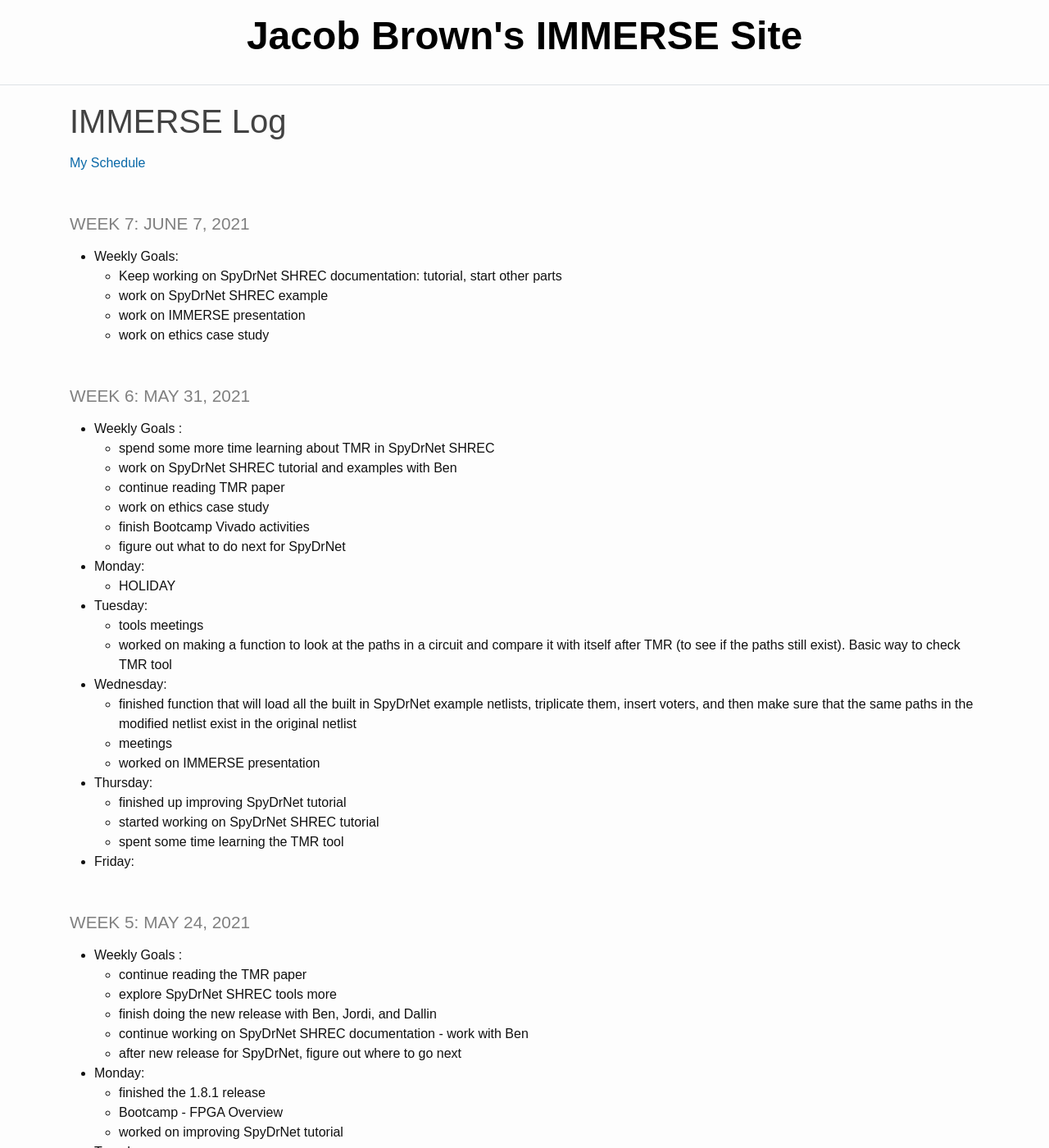
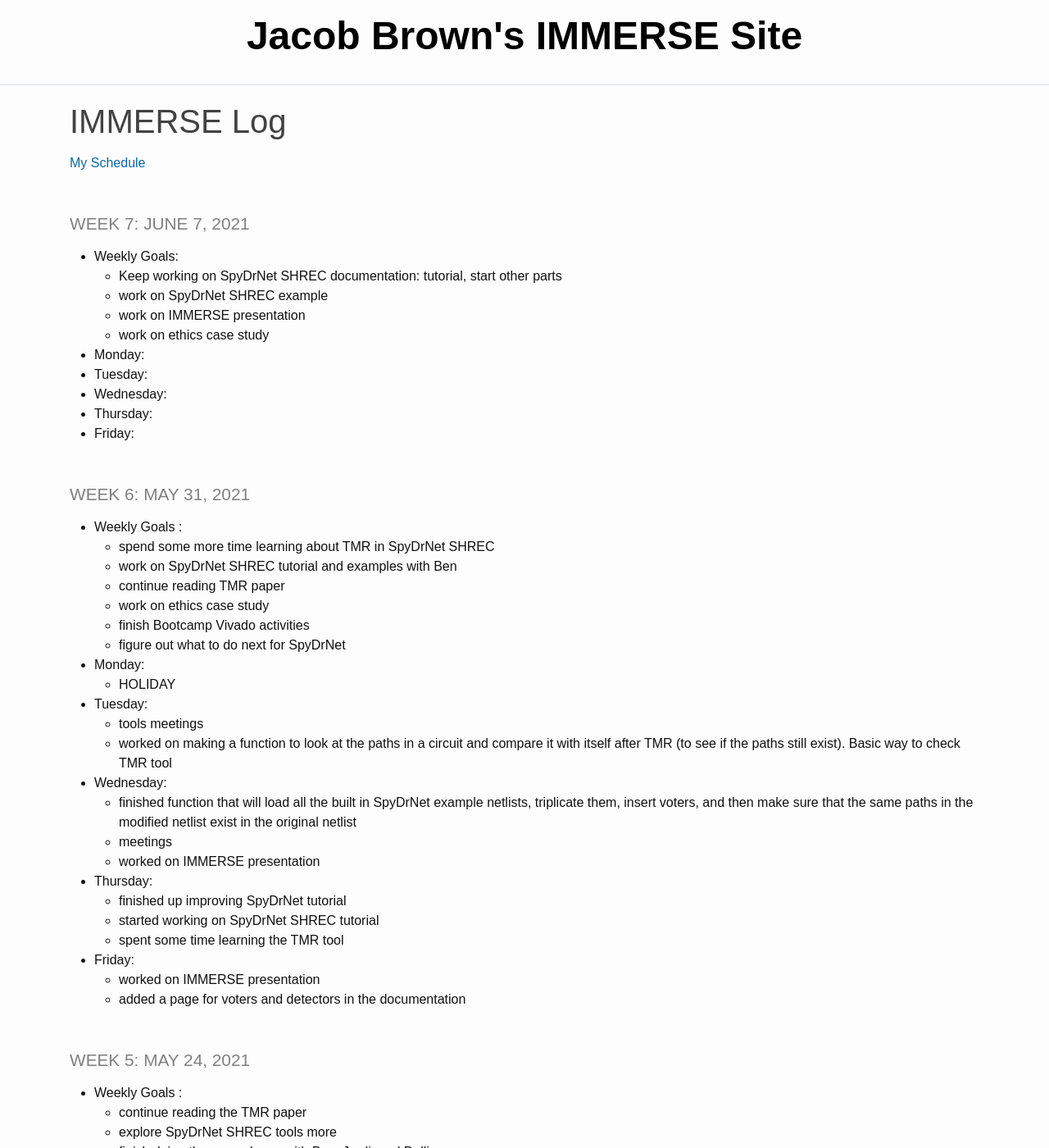
Before and after one commit to jacobdbrown4/jacob_brown, a Jekyll site: the page built from _pages/log.md, in a window 1280 px wide and 1400 px high. Shown: the whole window at 82% size. Built offline with Jekyll 4.4.1, drawn with Linux system fonts in a browser that asks for light colours.

Commit message:
updated log

```diff
--- a/_pages/log.md
+++ b/_pages/log.md
@@ -10,6 +10,11 @@ title: IMMERSE Log
   * work on SpyDrNet SHREC example
   * work on IMMERSE presentation
   * work on ethics case study
+* **Monday**:
+* **Tuesday**:
+* **Wednesday**:
+* **Thursday**:
+* **Friday**:
 
 ### Week 6: May 31, 2021
 * **Weekly Goals** :
@@ -33,6 +38,8 @@ title: IMMERSE Log
   * started working on SpyDrNet SHREC tutorial
   * spent some time learning the TMR tool
 * **Friday**:
+  * worked on IMMERSE presentation
+  * added a page for voters and detectors in the documentation
 
 ### Week 5: May 24, 2021
 * **Weekly Goals** :
```
